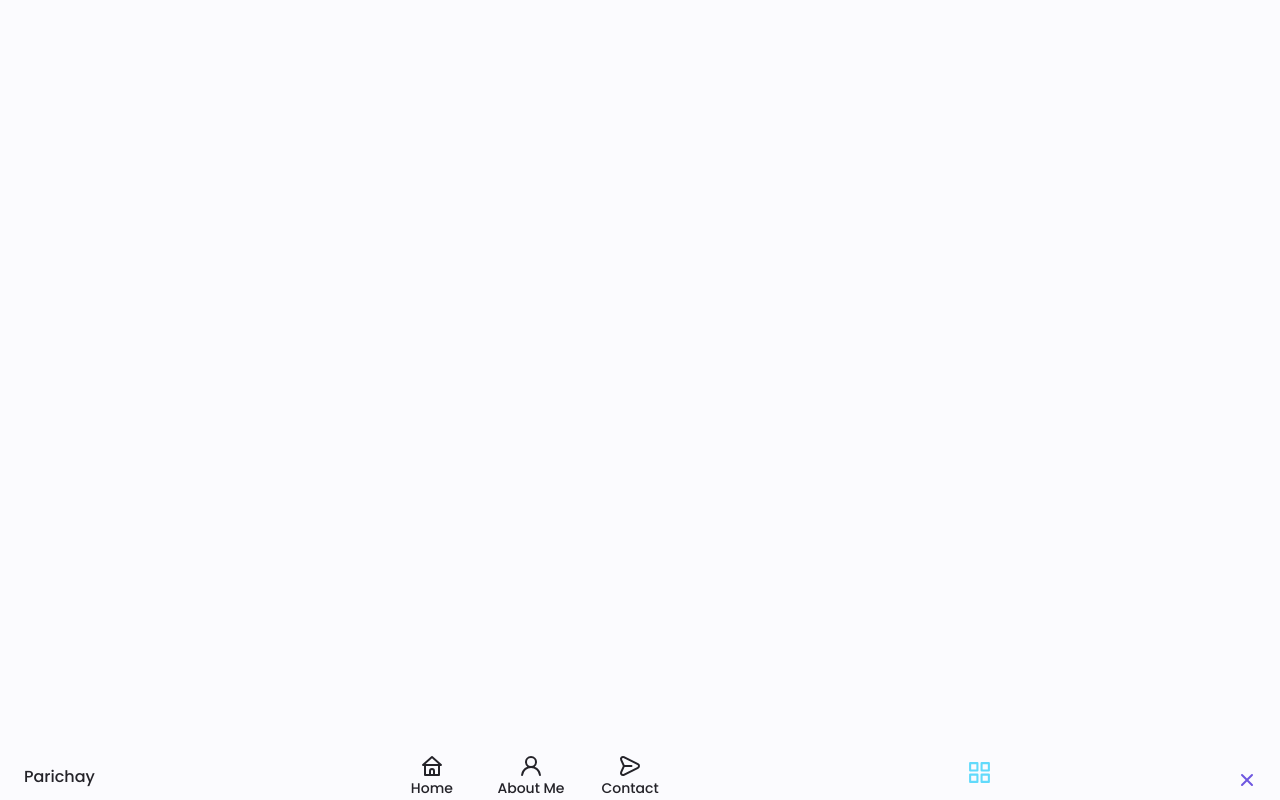
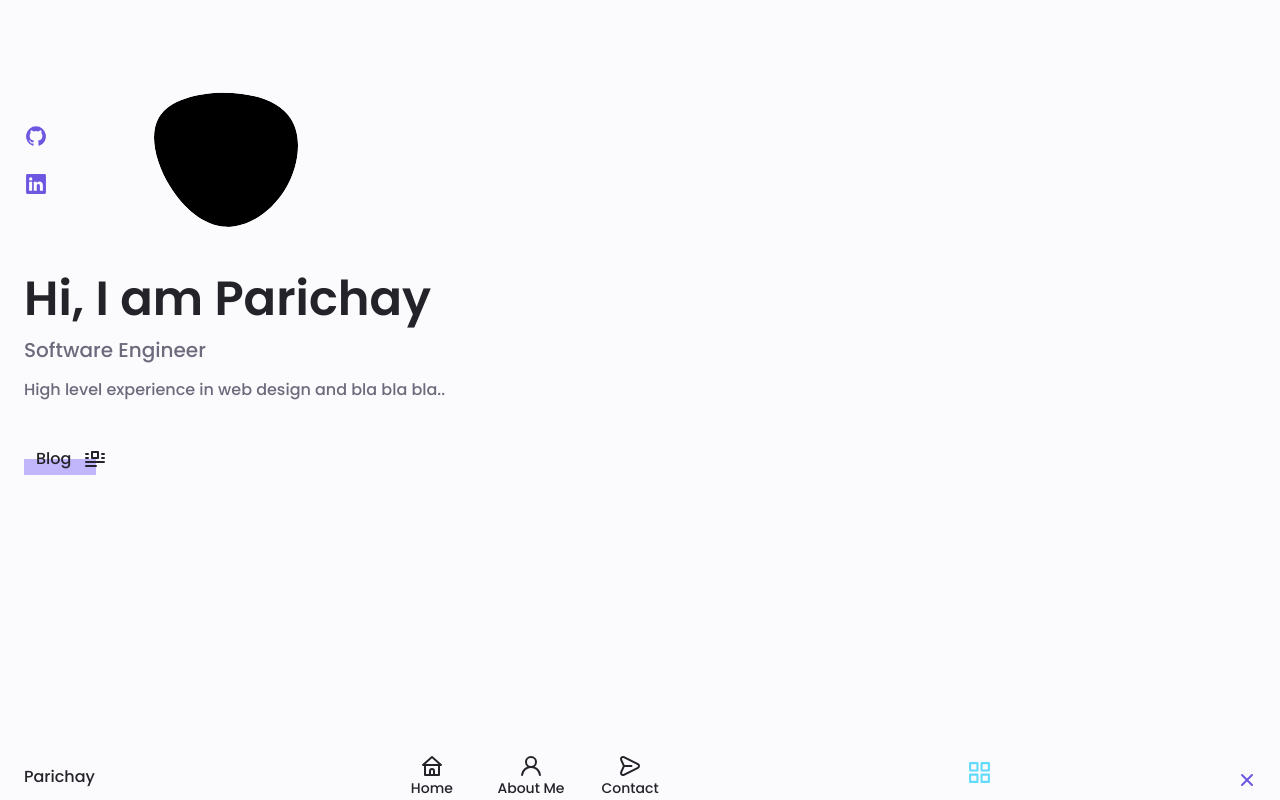
Before and after one commit to baymac/baymac.io, a Next.js app: page / in a window 1280 px wide. Built offline with nearby package versions, Linux system fonts and the light colour scheme.

Commit message:
Add basic home ptab design and add blog link

```diff
--- /dev/null
+++ b/components/Root/Main.js
@@ -0,0 +1,63 @@
+import mainStyles from "./main.module.css";
+import { UilGithub, UilLinkedin } from "@iconscout/react-unicons";
+import rootStyles from "./root.module.css";
+import cn from "classnames";
+import Image from "next/image";
+import { UilDocumentLayoutCenter } from "@iconscout/react-unicons";
+import Link from "next/link";
+
+export default function Main() {
+  return (
+    <main className={cn(mainStyles.home, rootStyles.section)} id="home">
+      <div
+        className={cn(
+          mainStyles.home__container,
+          rootStyles.container,
+          rootStyles.grid
+        )}
+      >
+        <div className={cn(mainStyles.home__content, rootStyles.grid)}>
+          <div className={mainStyles.home__social}>
+            <a
+              href="https://github.com/baymac"
+              target="_blank"
+              className={mainStyles.home__social_icon}
+            >
+              <UilGithub />
+            </a>
+            <a
+              href="https://linkedin.com/in/parichaybarpanda"
+              target="_blank"
+              className={mainStyles.home__social_icon}
+            >
+              <UilLinkedin />
+            </a>
+          </div>
+          <div className={mainStyles.home__img}>
+            <Image
+              priority
+              src="/images/blob.svg"
+              className={mainStyles.borderCircle}
+              height={144}
+              width={144}
+              alt={"Parichay"}
+            />
+          </div>
+          <div className={mainStyles.home__data}>
+            <h1 className={mainStyles.home__title}>Hi, I am Parichay</h1>
+            <h3 className={mainStyles.home__subtitle}>Software Engineer</h3>
+            <p className={mainStyles.home_description}>
+              High level experience in web design and bla bla bla..
+            </p>
+            <Link href="/blog">
+              <a className={cn(mainStyles.blogButton)}>
+                Blog
+                <UilDocumentLayoutCenter />
+              </a>
+            </Link>
+          </div>
+        </div>
+      </div>
+    </main>
+  );
+}
--- a/components/Root/Root.js
+++ b/components/Root/Root.js
@@ -1,4 +1,5 @@
 import Head from "next/head";
+import Main from "./Main";
 import Nav from "./Nav";
 
 export default function Root() {
@@ -12,6 +13,7 @@ export default function Root() {
         />
       </Head>
       <Nav />
+      <Main />
     </>
   );
 }
--- /dev/null
+++ b/components/Root/main.module.css
@@ -0,0 +1,76 @@
+.home__container {
+  gap: 1rem;
+}
+
+.home__content {
+  grid-template-columns: 0.5fr 3fr;
+  padding-top: 3.5rem;
+  align-items: center;
+}
+
+.home__social {
+  display: grid;
+  grid-template-columns: max-content;
+  row-gap: 1rem;
+}
+
+.home__social_icon {
+  font-size: 1.25rem;
+  color: var(--first-color);
+}
+
+.home__social_icon:hover {
+  color: var(--first-color-alt);
+}
+
+.home__data {
+  grid-column: 1/3;
+}
+
+.home__title {
+  font-size: var(--big-font-size);
+}
+
+.home__subtitle {
+  font-size: var(--h3-font-size);
+  color: var(--text-color);
+  font-weight: var(--font-medium);
+  margin-bottom: var(--mb-0-75);
+}
+
+.home_description {
+  margin-bottom: var(--mb-2);
+}
+
+.blogButton {
+  cursor: pointer;
+  display: inline-flex;
+  align-items: center;
+  /* flex-shrink: inherit; */
+  gap: 0.75rem;
+  /* justify-content: space-betwe; */
+  border: 0;
+  background: transparent;
+  color: var(--title-color);
+  font-size: var(--font-medium);
+  position: relative;
+  padding: 0.75rem;
+}
+
+.blogButton::after {
+  content: "";
+  position: absolute;
+  background: var(--first-color-lighter);
+  height: 1rem;
+  width: 75%;
+  left: 0;
+  top: 50%;
+  z-index: -1;
+  transition: transform 175ms cubic-bezier(0.91, 0, 0.55, 1.64);
+  transform-origin: bottom left;
+}
+
+.blogButton:hover::after,
+.blogButton:focus::after {
+  transform: scale(1.32, 2.1);
+}
```
Also changed, not shown: public/images/blob.svg (added).
